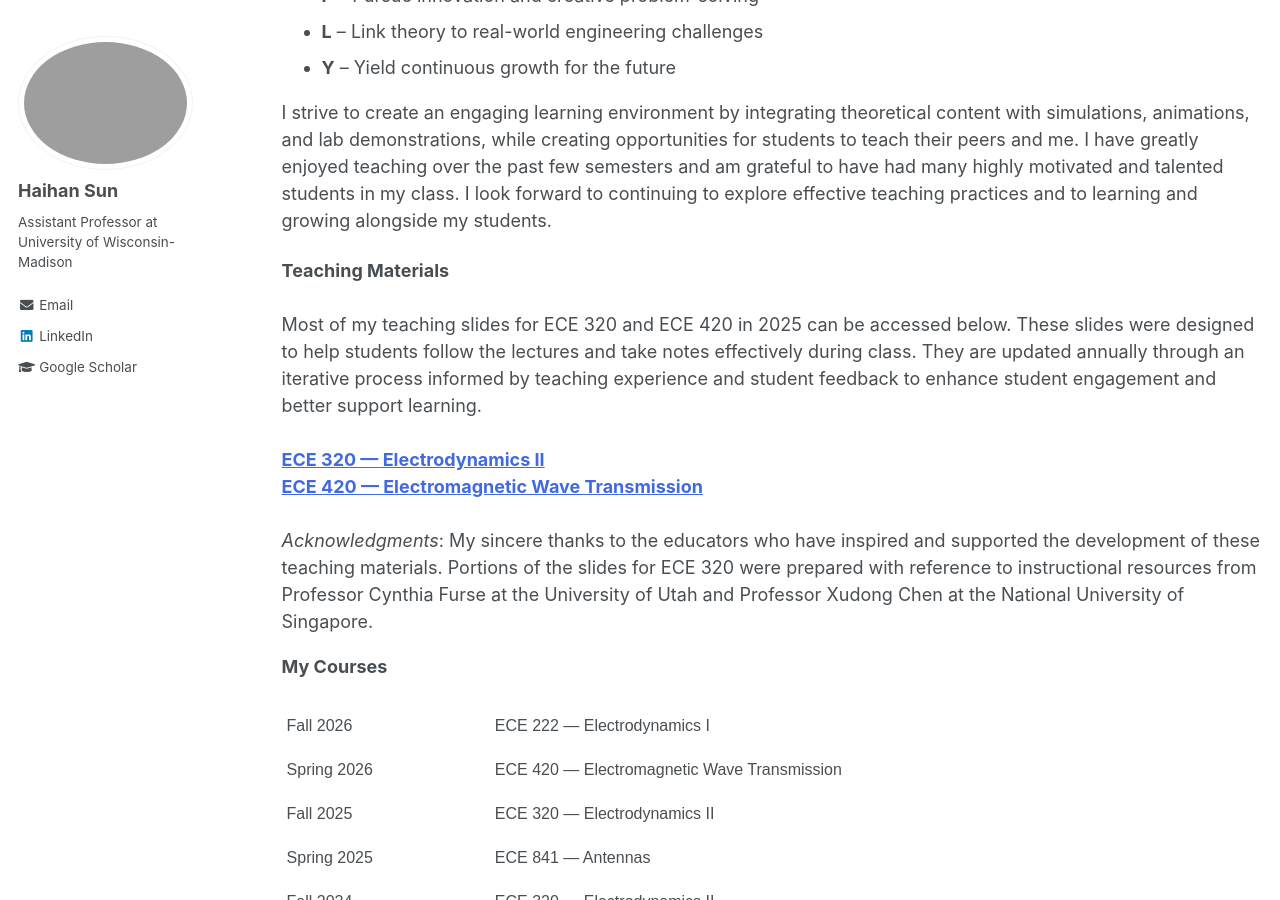
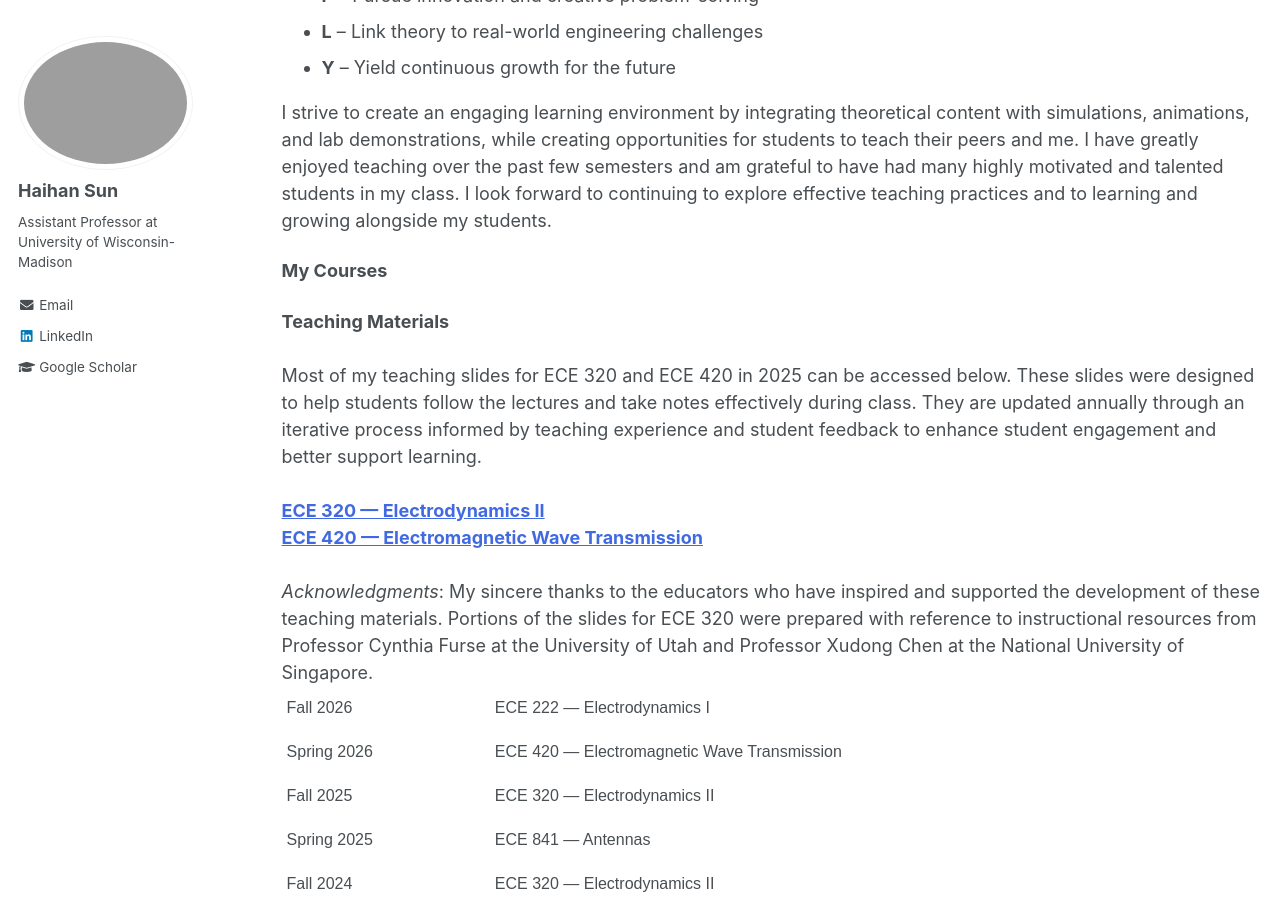
Before and after one commit to Haihan-Sun/Haihan-Sun.github.io, a Jekyll site: the page built from _pages/teaching.html, in a window 1280 px wide and 900 px high, scrolled down 436 px. Built offline with Jekyll 4.4.1, drawn with Linux system fonts in a browser that asks for light colours.

Commit message:
Update teaching.html

```diff
--- a/_pages/teaching.html
+++ b/_pages/teaching.html
@@ -32,17 +32,6 @@ author_profile: true
     and talented students in my class. I look forward to continuing to explore effective teaching practices
     and to learning and growing alongside my students.
    </p>
-
-
-  <strong> Teaching Materials </strong> <br>
-    <br>
-   Most of my teaching slides for ECE 320 and ECE 420 in 2025 can be accessed below. These slides were designed to help students follow the lectures and take notes effectively during class. They are updated annually through an iterative process informed by teaching experience and student feedback to enhance student engagement and better support learning. <br>
-   <br>
-    <a href="https://drive.google.com/drive/folders/1tIU3hhcC6IfdrOXAf-Zya7cvc3RSjTrz?usp=drive_link" style="color:#4169e1"><strong> ECE 320 — Electrodynamics II </strong></a>  <br>
-    <a href="https://drive.google.com/drive/folders/1drPmlSFfFXyspW89zC9R2kuGJb41iGqN?usp=drive_link" style="color:#4169e1"><strong> ECE 420 — Electromagnetic Wave Transmission </strong></a>  <br>
-   <br>
-    <i>Acknowledgments</i>: My sincere thanks to the educators who have inspired and supported the development of these teaching materials. Portions of the slides for ECE 320 were prepared with reference to instructional resources from Professor Cynthia Furse at the University of Utah and Professor Xudong Chen at the National University of Singapore.  <br>
-
 
   <p>
 
@@ -89,5 +78,18 @@ author_profile: true
   </tr>
 
 
+
+  <strong> Teaching Materials </strong> <br>
+    <br>
+   Most of my teaching slides for ECE 320 and ECE 420 in 2025 can be accessed below. These slides were designed to help students follow the lectures and take notes effectively during class. They are updated annually through an iterative process informed by teaching experience and student feedback to enhance student engagement and better support learning. <br>
+   <br>
+    <a href="https://drive.google.com/drive/folders/1tIU3hhcC6IfdrOXAf-Zya7cvc3RSjTrz?usp=drive_link" style="color:#4169e1"><strong> ECE 320 — Electrodynamics II </strong></a>  <br>
+    <a href="https://drive.google.com/drive/folders/1drPmlSFfFXyspW89zC9R2kuGJb41iGqN?usp=drive_link" style="color:#4169e1"><strong> ECE 420 — Electromagnetic Wave Transmission </strong></a>  <br>
+   <br>
+    <i>Acknowledgments</i>: My sincere thanks to the educators who have inspired and supported the development of these teaching materials. Portions of the slides for ECE 320 were prepared with reference to instructional resources from Professor Cynthia Furse at the University of Utah and Professor Xudong Chen at the National University of Singapore.  <br>
+
+
+
+
 </tbody>
 </table>
```
